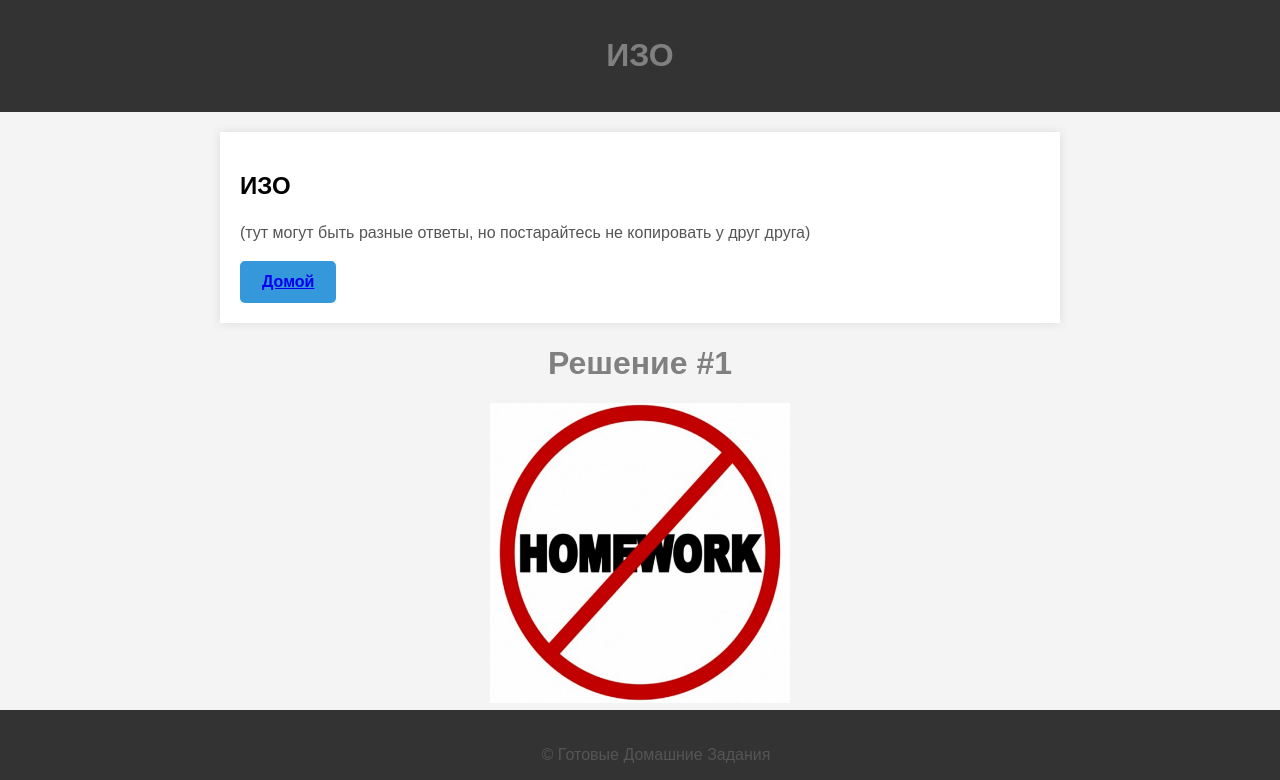
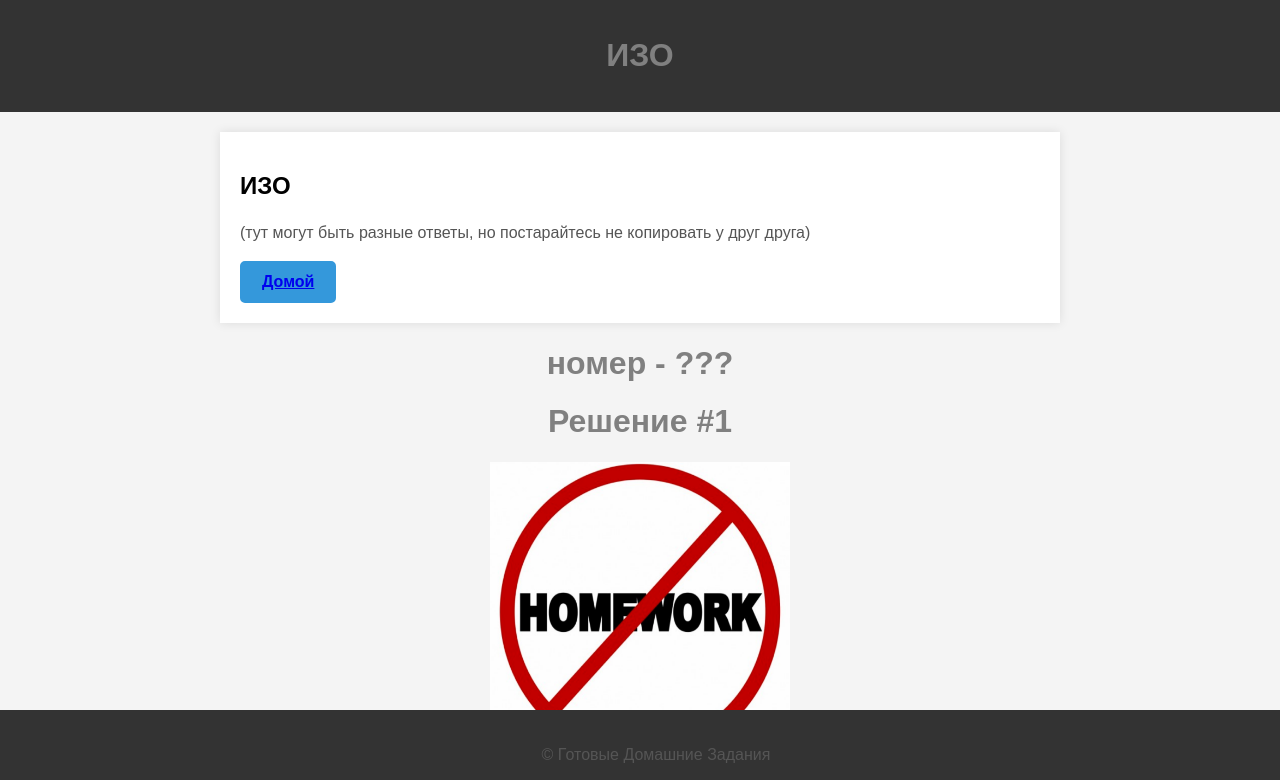
Before and after one commit to Ocidn/GDZ_5Bclass, a plain HTML site: page templatest/izo.html in a window 1280 px wide. Shown: the top 780 px of the page. Drawn offline with Linux system fonts and the light colour scheme.

Commit message:
Update izo.html

```diff
--- a/templatest/izo.html
+++ b/templatest/izo.html
@@ -79,6 +79,7 @@
         <button> <a href="../index.html">Домой</a> </button>
     </section>
 
+    <h1 style="text-align: center">номер - ???</h1>
     <h1 style="text-align: center">Решение #1</h1>
     <img src="../cards/izo/1.png" width="300" height="300" style="display: block; margin: 0 auto;">
     <h1 style="text-align: center">Решение #2</h1>
```
